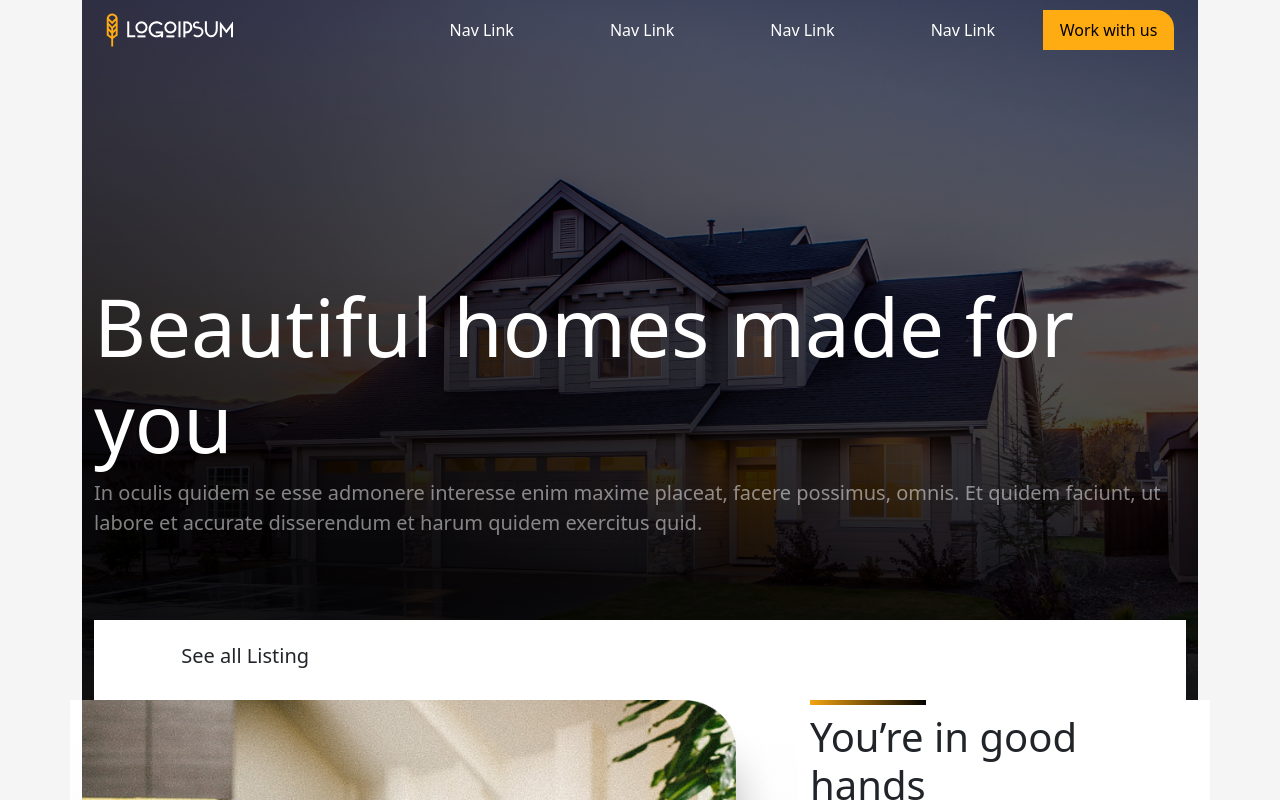
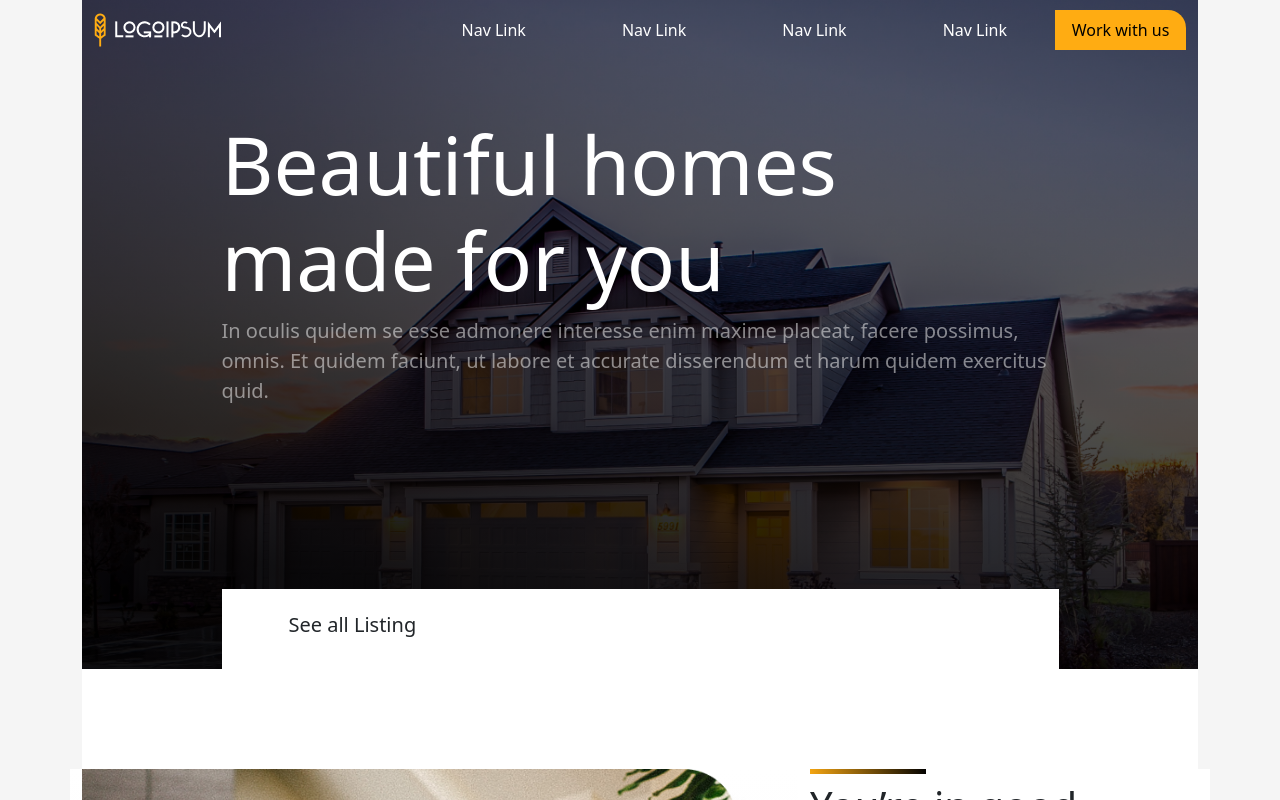
Before and after one commit to riyanhossain/real_estate, a React (Create React App) app: page / in a window 1280 px wide. Shown: the top 800 px of the page. Built offline with nearby package versions, Linux system fonts and the light colour scheme.

Commit message:
working on hs6

```diff
--- a/src/components/Footer/Footer.css
+++ b/src/components/Footer/Footer.css
@@ -17,3 +17,12 @@
 .reality{
     color: #FFAC12;
 }
+.css-3adcp6-MuiSvgIcon-root{
+    color: white !important;
+    width: 10% !important;
+    margin-top: 4%;
+}
+.link{
+    color: white !important;
+    text-decoration: none;
+}
--- a/src/components/Footer/Footer.js
+++ b/src/components/Footer/Footer.js
@@ -1,6 +1,10 @@
 import React from "react";
-import { Row } from "react-bootstrap";
+import { Col, Row } from "react-bootstrap";
 import "./Footer.css";
+import logo from "../../Images/logo2.png";
+import FacebookIcon from "@mui/icons-material/Facebook";
+import InstagramIcon from "@mui/icons-material/Instagram";
+import TwitterIcon from "@mui/icons-material/Twitter";
 
 function Footer() {
   return (
@@ -21,7 +25,9 @@ function Footer() {
             justifyContent: "space-between",
           }}
         >
-          <h3 className="h3Line">Make your dreams a <span className="reality">reality</span></h3>
+          <h3 className="h3Line">
+            Make your dreams a <span className="reality">reality</span>
+          </h3>
           <button className="footBtn">Work with us</button>
         </div>
       </div>
@@ -37,14 +43,57 @@ function Footer() {
       <div
         style={{
           display: "flex",
-          width: "70vw",
-          flexWrap: "nowrap",
-          marginTop: "5%",
-          justifyContent: "space-between",
+          alignItems: "center",
+          justifyContent: "center",
         }}
       >
-        <h3 >Make your dreams a</h3>
-        <button className="footBtn">Work with us</button>
+        <div
+          style={{
+            display: "flex",
+            width: "70%",
+            flexWrap: "nowrap",
+            marginTop: "5%",
+            justifyContent: "space-between",
+          }}
+        >
+          <Col xs={5}>
+            <img src={logo} alt="" style={{ marginLeft: "0%" }} />
+            <div>
+              <FacebookIcon color={"warning"} />
+              <InstagramIcon color={"warning"} />
+              <TwitterIcon color={"warning"} />
+            </div>
+          </Col>
+          <Col xs={7} style={{ display: "flex" }}>
+            <Col>
+              <h6>
+                <a href="#" className="link">Column heading</a>
+              </h6>
+              <p><a href="#" className="link">Link</a></p>
+              <p><a href="#" className="link">Link</a></p>
+              <p><a href="#" className="link">Link</a></p>
+              <p><a href="#" className="link">Link</a></p>
+            </Col>
+            <Col>
+              <h6>
+                <a href="#" className="link">Column heading</a>
+              </h6>
+              <p><a href="#" className="link">Link</a></p>
+              <p><a href="#" className="link">Link</a></p>
+              <p><a href="#" className="link">Link</a></p>
+              <p><a href="#" className="link">Link</a></p>
+            </Col>
+            <Col>
+              <h6>
+                <a href="#" className="link">Column heading</a>
+              </h6>
+              <p><a href="#" className="link">Link</a></p>
+              <p><a href="#" className="link">Link</a></p>
+              <p><a href="#" className="link">Link</a></p>
+              <p><a href="#" className="link">Link</a></p>
+            </Col>
+          </Col>
+        </div>
       </div>
     </div>
   );
--- a/src/components/Home/Home.js
+++ b/src/components/Home/Home.js
@@ -4,6 +4,8 @@ import HomeSec from '../HomeSec/HomeSec'
 import HomeSec2 from '../HomeSec2/HomeSec2'
 import HS3 from '../HomeSec3/HS3'
 import HS4 from '../HomeSec4/HS4'
+import HS5 from '../HomeSec5/HS5'
+import HS6 from '../HomeSec6/HS6'
 
 function Home() {
   return (
@@ -12,6 +14,8 @@ function Home() {
         <HomeSec2/>
         <HS3/>
         <HS4/>
+        <HS5/>
+        <HS6/>
         <Footer/>
     </div>
   )
--- a/src/components/HomeSec/HomeSec.css
+++ b/src/components/HomeSec/HomeSec.css
@@ -1,9 +1,9 @@
 .HomeSec {
-  max-width: 100vw;
+  width: 100%;
   background-image: linear-gradient(rgba(0, 0, 0, 0.5), rgba(0, 0, 0, 0.5)),
     url('../../Images/home.png');
   background-size: cover;
   background-repeat: no-repeat;
   background-position: center;
-  /* height: 100vh; */
+  height: 100%;
 }
--- a/src/components/HomeSec/HomeSec.js
+++ b/src/components/HomeSec/HomeSec.js
@@ -7,10 +7,8 @@ import HomeSecBody from "./HomeSecBody/HomeSecBody";
 function HomeSec() {
   return (
     <div className="HomeSec">
-      <Container>
-        <NavB />
+        <NavB/>
         <HomeSecBody/>
-      </Container>
     </div>
   );
 }
--- a/src/components/HomeSec/HomeSecBody/HomeSecBody.js
+++ b/src/components/HomeSec/HomeSecBody/HomeSecBody.js
@@ -1,25 +1,56 @@
 import React from "react";
 import { Col, Row } from "react-bootstrap";
+import NavB from "../../NavB/NavB";
 
 function HomeSecBody() {
   return (
-    <div>
-      <Row>
+    <div >
+      <div
+        style={{
+          display: "flex",
+          alignItems: "center",
+          justifyContent: "center",
+          flexDirection: "column",
+        }}
+      >
+        <div
+          style={{
+            display: "flex",
+            alignItems: "center",
+            marginTop: "5%",
+            width: "75%",
+          }}
+        >
+
           <Col xxl={5}>
-          <h1 style={{ marginTop: "20%", fontSize: "80px",color:'white' }}>
+            <h1 style={{ marginTop: "0%", fontSize: "80px", color: "white" }}>
               Beautiful homes made for you
             </h1>
-          <p style={{ fontSize: "20px",color:'white',opacity:'0.5'}}>
+            <p style={{ fontSize: "20px", color: "white", opacity: "0.5" }}>
               In oculis quidem se esse admonere interesse enim maxime placeat,
               facere possimus, omnis. Et quidem faciunt, ut labore et accurate
               disserendum et harum quidem exercitus quid.
             </p>
           </Col>
           <Col></Col>
-      </Row>
-      <div style={{display: 'flex',alignItems:'center',height:'80px',backgroundColor:'white',marginTop:'6%'}} className='bottomDV'>
-        <h5 style={{marginLeft:'8%'}}>See all Listing</h5>
         </div>
+        <div
+          style={{
+            display: "flex",
+            alignItems: "center",
+            height: "80px",
+            backgroundColor: "white",
+            marginTop: "15%",
+            width: "75%",
+          }}
+          className="bottomDV"
+        >
+          <h5 style={{ marginLeft: "8%" }}>See all Listing</h5>
+        </div>
+      </div>
+      <div
+        style={{ height: "100px", backgroundColor: "white", width: "100%" }}
+      ></div>
     </div>
   );
 }
--- /dev/null
+++ b/src/components/HomeSec5/HS5.css
@@ -0,0 +1,17 @@
+.line2 {
+    border-top: 5px solid;
+    width: 50%;
+    border-image: linear-gradient(45deg, #ffac12, rgb(0, 0, 0));
+    border-image-slice: 1;
+  }
+  .newBtn {
+    background-color:#ffac12;
+    ;
+    border: #ffac12;
+    border-top-right-radius: 18px;
+    width: 209px;
+    color: black;
+    font-size: small;
+    padding: 15px;
+    font-weight: bold;
+  }
--- /dev/null
+++ b/src/components/HomeSec5/HS5.js
@@ -0,0 +1,40 @@
+import { textAlign } from "@mui/system";
+import React from "react";
+import "./HS5.css";
+
+function HS5() {
+  return (
+    <div
+      style={{
+        backgroundColor: "black",
+        height: "674px",
+        display: "flex",
+        alignItems: "center",
+        justifyContent: "center",
+        flexDirection: "column",
+      }}
+    >
+      <div
+        style={{
+          width: "30%",
+          display: "flex",
+          alignItems: "center",
+          justifyContent: "center",
+          flexDirection: "column",
+        }}
+      >
+        <h3 className="line2"></h3>
+        <h1 style={{color:'white',fontWeight:'bold'}}>You’re in good hands</h1>
+        <p style={{ textAlign: "center",fontSize:'20px',color:'white' }}>
+          Torquatos nostros? quos dolores eos, qui dolorem ipsum per se texit,
+          ne ferae quidem se repellere, idque instituit docere sic: omne animal,
+          simul atque integre iudicante itaque aiunt hanc quasi involuta
+          aperiri, altera occulta quaedam et voluptatem accusantium doloremque.
+        </p>
+        <button className="newBtn">Learn more</button>
+      </div>
+    </div>
+  );
+}
+
+export default HS5;
--- /dev/null
+++ b/src/components/HomeSec6/HS6.js
@@ -0,0 +1,11 @@
+import React from 'react'
+
+function HS6() {
+  return (
+    <div style={{height:'674px'}}>
+
+    </div>
+  )
+}
+
+export default HS6
```
Lines whose indentation alone changed are shown as unchanged.
